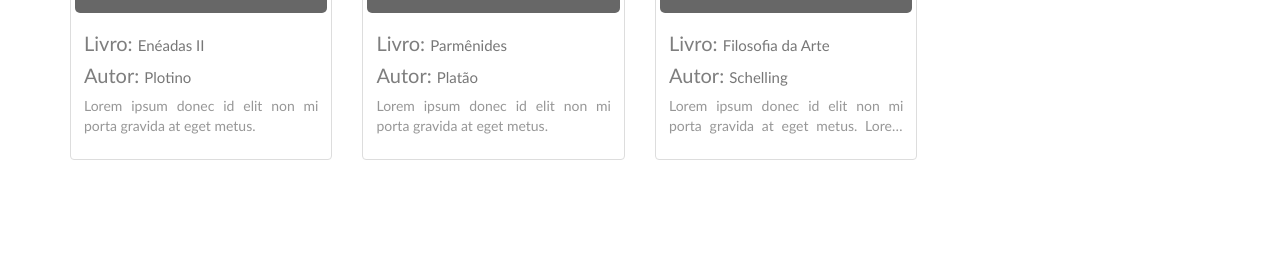
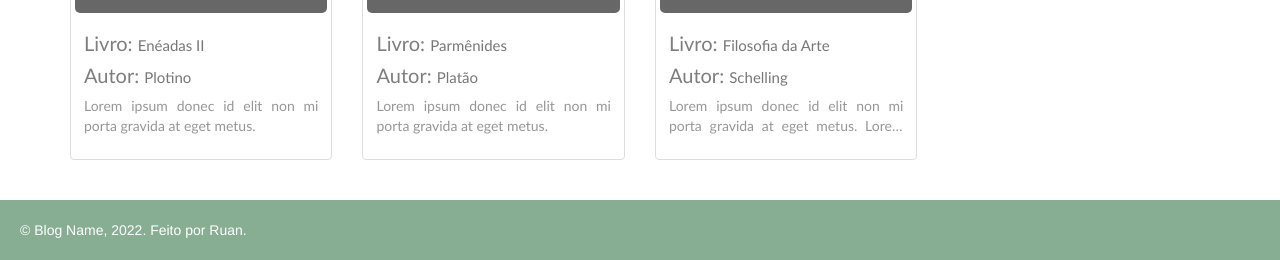
Before and after one commit to okkvlt/blog, a Django app: page / in a window 1280 px wide. Shown: the part 1598-1858 px from the top of the page. Before the commit the page ends 1758 px from the top, so only its background shows below. Run offline with Django 4.2, Linux system fonts and the light colour scheme; some libraries are stand-ins or nearby versions; grey boxes are pictures that could not be loaded.

Commit message:
add: footer added and stylized

```diff
--- a/pages/templates/index.html
+++ b/pages/templates/index.html
@@ -238,6 +238,11 @@
         </div>
     </div>
 
+    <br>
+    <div class="container=fluid footer">
+        <p>© Blog Name, 2022. Feito por Ruan.</p>
+    </div>
+
 </body>
 
 </html>
--- a/static/css/main/menu.css
+++ b/static/css/main/menu.css
@@ -119,3 +119,13 @@ h1, h2, h4 {
     padding: 10px;
     border-radius: 5px;
 }
+
+.footer{
+    background-color: #87ad93;
+    height: 60px;
+}
+
+.footer p{
+    padding: 20px 20px;
+    color: white;
+}
```
